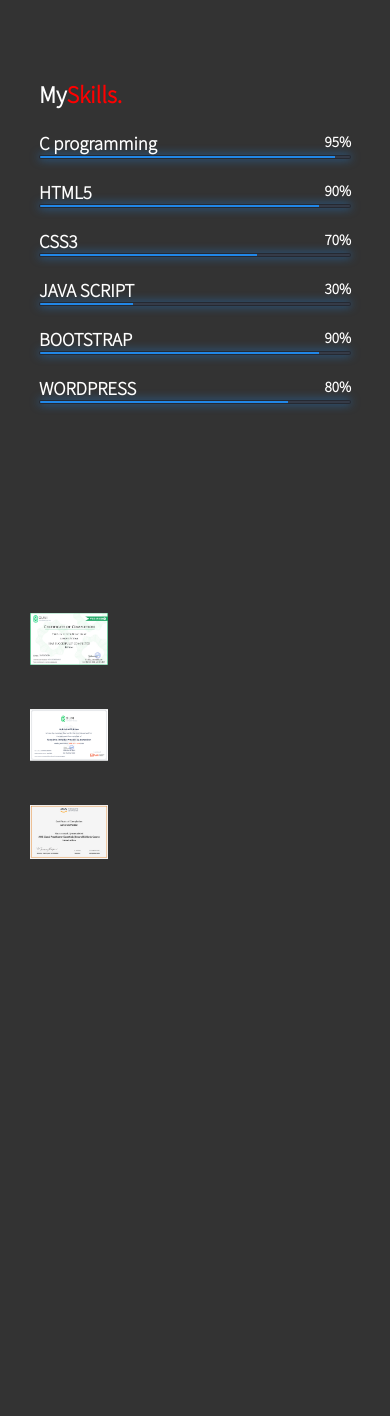
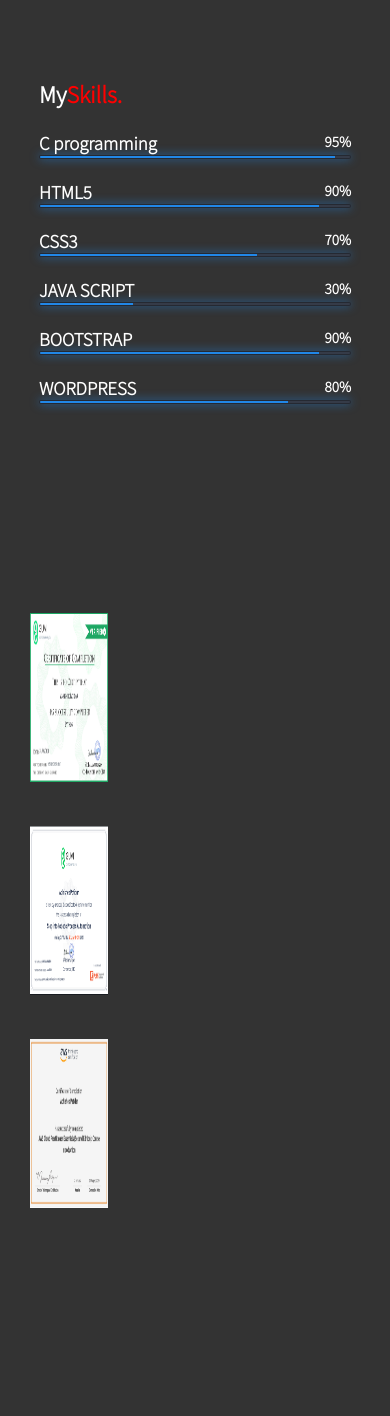
Before and after one commit to 9926830418/portfolio, a PHP site: page / in a window 390 px wide. Shown: the part 845-2261 px from the top of the page. Run offline with PHP 8.4, Linux system fonts and the light colour scheme; some libraries are stand-ins or nearby versions.

Commit message:
Update style.css

```diff
--- a/style.css
+++ b/style.css
@@ -693,15 +693,15 @@ display: none;
 	 }
 	 img.aws{
 		width:20%;
-		 height:auto;
+		 height:20vh;
 
 	 }
 	img.python{
 		width:20%;
-		 height:auto;
+		 height:20vh;
 	}
 	img.robot{
 		width:20%;
-		 height:auto;
+		 height:20vh;
 	}
 }
```
